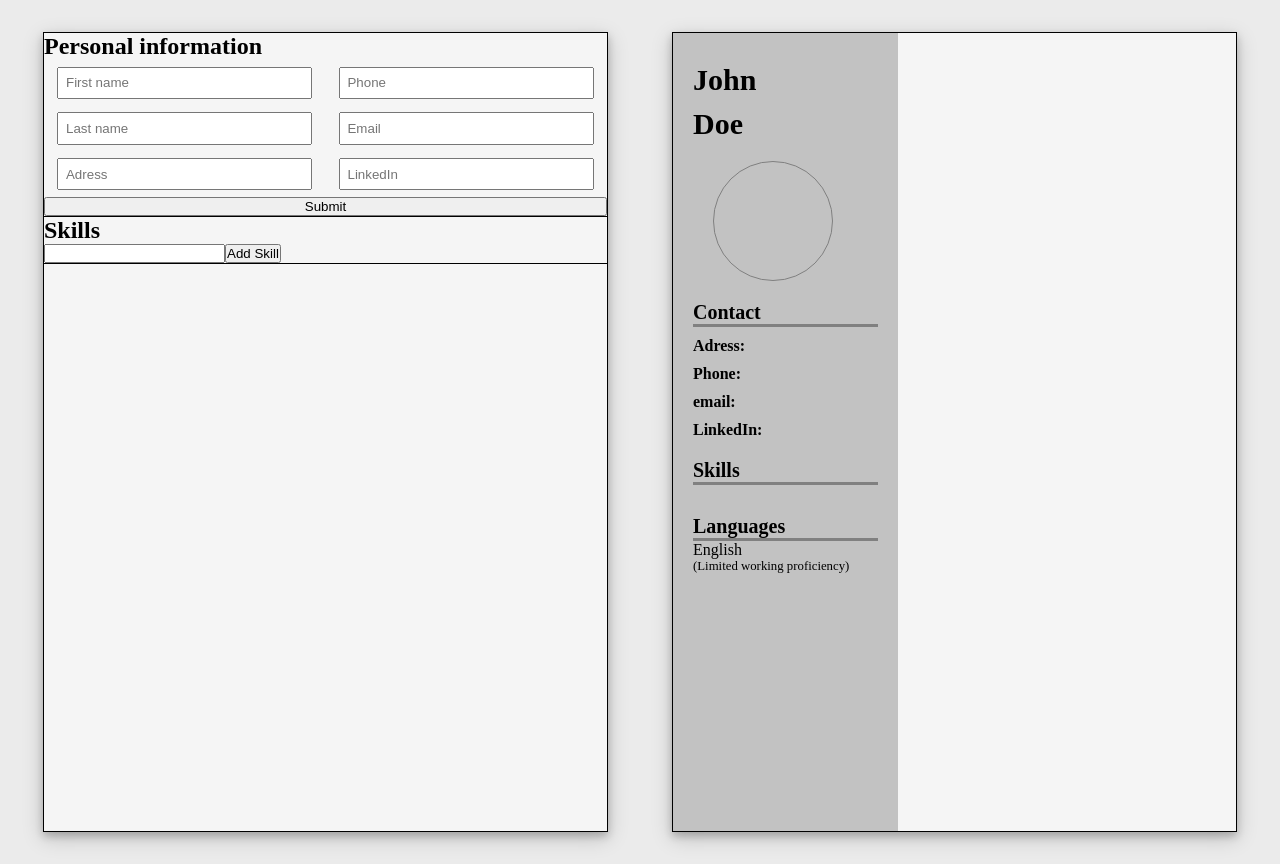
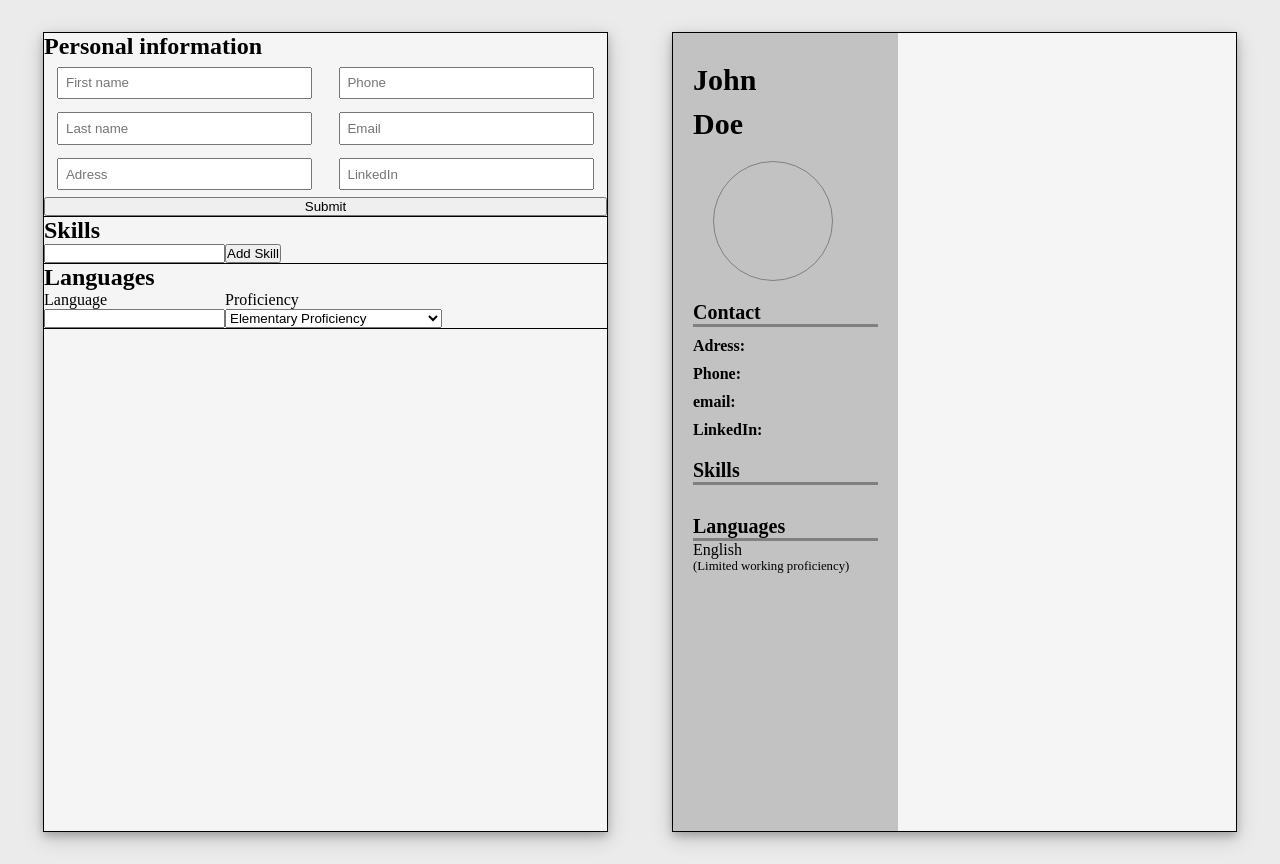
Before and after one commit to MrDando/CV-Project, a React (Create React App) app: page / in a window 1280 px wide. Built offline with nearby package versions, Linux system fonts and the light colour scheme.

Commit message:
Added form for inputing languages

```diff
--- a/src/Components/Form.js
+++ b/src/Components/Form.js
@@ -1,6 +1,7 @@
 import React from 'react'
 
-import SkillsForm from './Form/SkillsForm'
+import SkillForms from './Form/SkillsForm'
+import LanguagesForm from './Form/LanguagesForm'
 
 function Form(props) {
     return(
@@ -25,14 +26,15 @@ function Form(props) {
           </div>
           <div className='skills form-section'>
             <h2>Skills</h2>
-            <SkillsForm skills={props.skills} modifySkill={props.modifySkill}/>
-            <div className=''>
+            <SkillForms skills={props.skills} modifySkill={props.modifySkill}/>
+            <div>
               <form onSubmit={props.addSkill}>
                 <input name='skill'></input>
                 <button type='submit'>Add Skill</button>
               </form>
             </div>
           </div>
+          <LanguagesForm />
         </div>
     )
 }
--- /dev/null
+++ b/src/Components/Form/LanguagesForm.js
@@ -0,0 +1,29 @@
+import React from 'react'
+
+function LanguagesForm(props) {
+    return (
+        <div className='languages form-section'>
+            <h2>Languages</h2>
+            <div>
+              <form className='flex'>
+                <div className='flex column'>
+                  <label>Language</label>
+                  <input></input>
+                </div>
+                <div className='flex column'>
+                  <label for='language-proficiency'>Proficiency</label>
+                  <select name="language-proficiency" id="language-proficiency">
+                    <option value="elementary">Elementary Proficiency</option>
+                    <option value="limited-working">Limited Working Proficiency</option>
+                    <option value="professional-working">Professional Working Proficiency</option>
+                    <option value="full-professional">Full Professional Proficiency</option>
+                    <option value="native-bilingual">Native / Bilingual Proficiency</option>
+                  </select>
+                </div>
+              </form>
+            </div>
+          </div>
+    )
+}
+
+export default LanguagesForm
```
